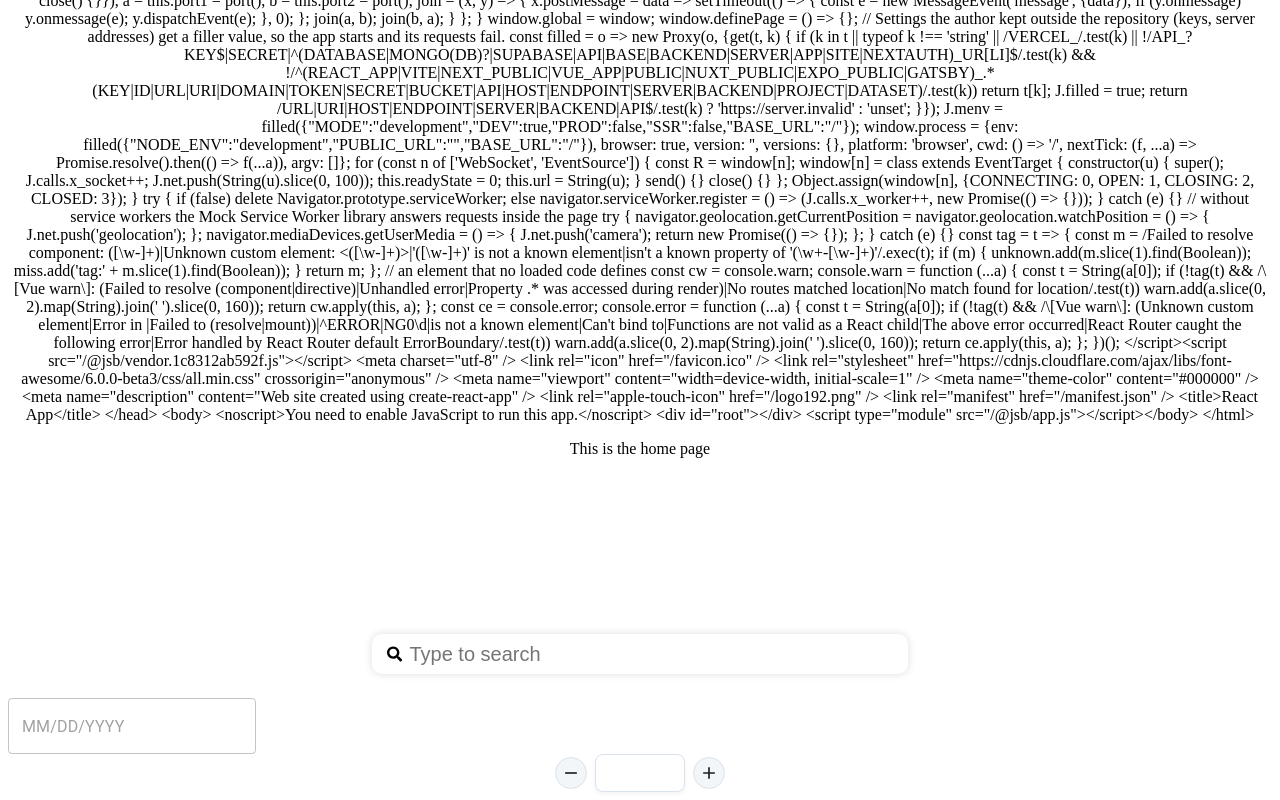
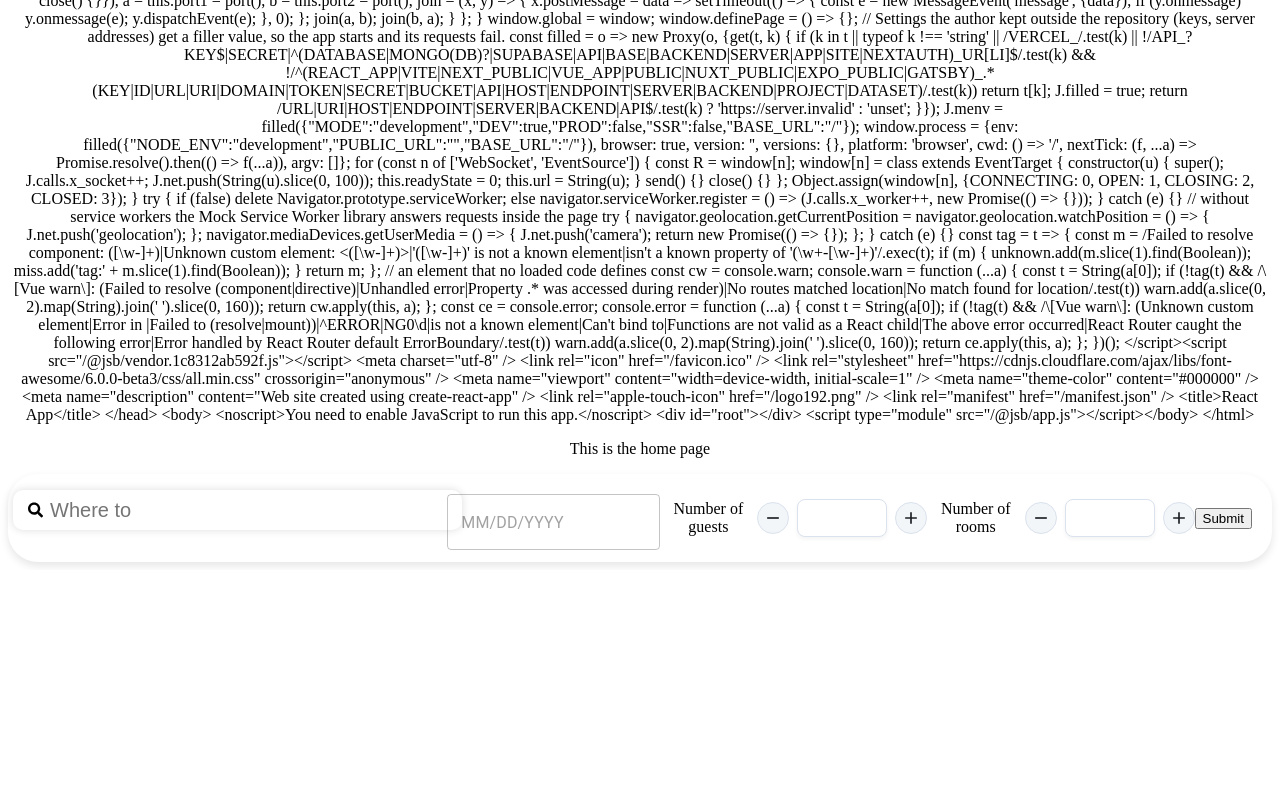
Before and after one commit to loheesong/ESC-proj, a React (Create React App) app in the folder frontend/: page / in a window 1280 px wide. Shown: the part 1978-2778 px from the top of the page. After the commit the page ends 2548 px from the top, so only its background shows below. Built offline with nearby package versions, Linux system fonts and the light colour scheme.

Commit message:
feat: search bar now with date, num guest and num rooms

```diff
--- a/frontend/src/components/SearchForm/SearchBar.css
+++ b/frontend/src/components/SearchForm/SearchBar.css
@@ -1,11 +1,10 @@
 .search-bar-container {
-    padding-top: 20vh;
     width: 40%;
     margin: auto;
     display: flex;
     flex-direction: column;
     align-items: center;
-    min-width: 200px;
+    min-width: 100px;
 }
 
 .input-wrapper {
--- a/frontend/src/components/SearchForm/SearchBar.js
+++ b/frontend/src/components/SearchForm/SearchBar.js
@@ -1,17 +1,16 @@
-import React, {useState} from 'react'
+import React, {useRef, useState} from 'react'
 import { FaSearch } from 'react-icons/fa'
 import axios from 'axios';
-import { useNavigate } from 'react-router-dom';
 import './SearchBar.css'
 
 const autocomplete_api = "http://localhost:3001/api/autocomplete?q="
 
 /** Component: Search bar
  */
-function SearchBar() {
-    const [results, setResults] = useState([]);
-    const [searchIn, setSearchIn] = useState("");
-    const navigate = useNavigate();
+function SearchBar({onChange}) {
+    const [results, setResults] = useState([]) // 5 results suggestion
+    const [searchIn, setSearchIn] = useState("") // whatever is typed in search bar
+    const uid = useRef(null) // update uid immediate since this value is not used for rendering
 
     // call api and set returned values to display in search suggestions div
     const fetchData = (value) => {
@@ -21,36 +20,25 @@ function SearchBar() {
         })
     }
 
-    // make get request for search destination
-    const searchGetRequest = (uid) => {
-        navigate(`/searchhotel/${uid}`);
-    }
-
     // get req for search suggestions
     const handleChange = (value) => {
         setSearchIn(value)
         fetchData(value)
     }
 
-    // support enter to search
-    const handleKeyDown = (event) => {
-        if (event.key === 'Enter') searchGetRequest(searchIn)
-    };
-
-    // pass fn as prop to child component SearchResults, support click to search
-    const handleResultClick = (term, uid) => {
-        setSearchIn(term);
-        searchGetRequest(uid);
+    // pass fn as prop to child component SearchResults
+    const handleResultClick = (term, id) => {
+        setSearchIn(term); // update value in input field
+        uid.current = id // update associated uid
+        onChange(uid.current) // update formData in parent component with uid for GET req
     };
 
     return (
         <div className='search-bar-container'>
             <div className="input-wrapper">
                 <FaSearch></FaSearch>
-                <input placeholder="Type to search"
-                    type="text"
-                    onChange={(e) => handleChange(e.target.value)}
-                    onKeyDown={handleKeyDown}/>
+                <input placeholder="Where to" type="text"  value={searchIn}
+                    onChange={(e) => {handleChange(e.target.value)}}/>
             </div>
             <SearchResults results={results} onResultClick={handleResultClick}></SearchResults>
         </div>
--- a/frontend/src/components/SearchForm/SearchDatePicker.js
+++ b/frontend/src/components/SearchForm/SearchDatePicker.js
@@ -2,19 +2,20 @@ import { DemoContainer } from '@mui/x-date-pickers/internals/demo';
 import { AdapterDayjs } from '@mui/x-date-pickers/AdapterDayjs';
 import { LocalizationProvider } from '@mui/x-date-pickers/LocalizationProvider';
 import { DatePicker } from '@mui/x-date-pickers/DatePicker';
+import { useState } from "react";
 
-function SearchDatePicker() {
-    let value;
-    let newValue;
-    let setValue;
+export default function SearchDatePicker({onChange}) {
+    const [value, setValue] = useState(null);
 
     return (
         <LocalizationProvider dateAdapter={AdapterDayjs}>
             <DemoContainer components={['DatePicker']}>
-                <DatePicker value={value} onChange={(newValue) => setValue(newValue)} />
+                <DatePicker value={value} onChange={(newValue) => {
+                    setValue(newValue)
+                    console.log(newValue.$d)
+                    onChange(newValue.$d)
+                    }} />
             </DemoContainer>
         </LocalizationProvider>
     )
 }
-
-export default SearchDatePicker
--- a/frontend/src/components/SearchForm/SearchDestForm.css
+++ b/frontend/src/components/SearchForm/SearchDestForm.css
@@ -0,0 +1,8 @@
+.search-form {
+    display: flex;
+    align-items: center;
+    background-color: white;
+    border-radius: 30px;
+    padding: 10px 20px;
+    box-shadow: 0 4px 8px rgba(0, 0, 0, 0.1);
+}
--- a/frontend/src/components/SearchForm/SearchDestForm.js
+++ b/frontend/src/components/SearchForm/SearchDestForm.js
@@ -1,15 +1,57 @@
 import SearchBar from "./SearchBar"
 import SearchDatePicker from "./SearchDatePicker";
 import SearchNumberInput from "./SearchNumberInput";
+import './SearchDestForm.css'
+import { useState } from "react";
+import { useNavigate } from "react-router-dom";
 
-function SearchForm(params) {
+// TODO: remove console log from form child components after done
+
+export default function SearchForm(params) {
+    const navigate = useNavigate()
+    const [formData, setFormData] = useState({
+        searchBar: "",
+        datePicker: "",
+        numGuests: "",
+        numRooms: "",
+        testComp: ""
+    })
+
+    // updates formData whenever any component in form changes value
+    const handleChange = (name, value) => {
+        setFormData(prevData => ({
+            // ... spread operator creates a copy of prevData
+            ...prevData,
+            // computed property [name] evaluates name when name is accessed
+            [name]: value
+        }));
+    };
+
+    // bind to submit butoon
+    const submitSearchForm = (e) => {
+        e.preventDefault();
+        console.log("submit pressed, form data = " + Object.values(formData));
+        // make get request here
+        navigate(`/searchhotel/${formData.searchBar}`);
+    };
+
     return (
         <div>
-            <SearchBar></SearchBar>
-            <SearchDatePicker></SearchDatePicker>
-            <SearchNumberInput></SearchNumberInput>
+            <form className="search-form"
+            onSubmit={submitSearchForm}>
+                {/* onChange prop for all components inside the form sets the formData state everytime value is changed
+                when click on submit button, will submit formData values
+                */}
+                <SearchBar onChange={(value) => handleChange('searchBar', value)}></SearchBar>
+                <SearchDatePicker onChange={(value) => handleChange('datePicker', value)}></SearchDatePicker>
+                <p>Number of guests</p>
+                <SearchNumberInput onChange={(value) => handleChange('numGuests', value)}></SearchNumberInput>
+                <p>Number of rooms</p>
+                <SearchNumberInput onChange={(value) => handleChange('numRooms', value)}></SearchNumberInput>
+                <button className="search-button" type="submit">
+                    Submit
+                </button>
+            </form>
         </div>
     )
 }
-
-export default SearchForm
--- a/frontend/src/components/SearchForm/SearchNumberInput.js
+++ b/frontend/src/components/SearchForm/SearchNumberInput.js
@@ -5,6 +5,7 @@ import RemoveIcon from '@mui/icons-material/Remove';
 import AddIcon from '@mui/icons-material/Add';
 import { forwardRef } from 'react'
 
+//
 const NumberInput = forwardRef(function CustomNumberInput(props, ref) {
     return (
         <BaseNumberInput
@@ -18,20 +19,27 @@ const NumberInput = forwardRef(function CustomNumberInput(props, ref) {
                 incrementButton: {
                     children: <AddIcon fontSize="small" />,
                     className: 'increment',
+                    type: 'button'
                 },
                 decrementButton: {
                     children: <RemoveIcon fontSize="small" />,
+                    type: 'button'
                 },
             }}
             {...props}
             ref={ref}
         />
-
     )
 })
 
-export default function SearchNumberInput() {
-    return <NumberInput aria-label="Quantity Input" min={1} max={9} />;
+export default function SearchNumberInput({onChange}) {
+    return <NumberInput aria-label="Quantity Input"
+                min={1} max={9}
+                onChange={(event, newValue) => {
+                    // setValue(newValue)
+                    onChange(newValue)
+                    console.log(newValue);
+                }}/>;
 }
 
 const blue = {
```
Also changed, not shown: 1 other file (tests, documents, lock files or other folders). Lines whose indentation alone changed are shown as unchanged.
